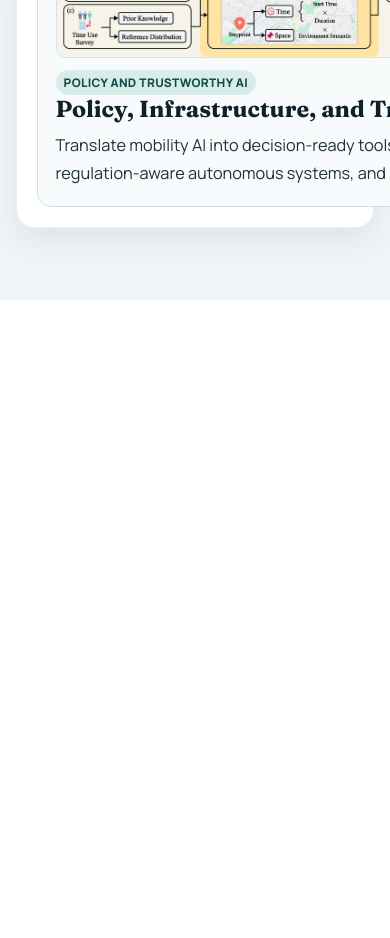
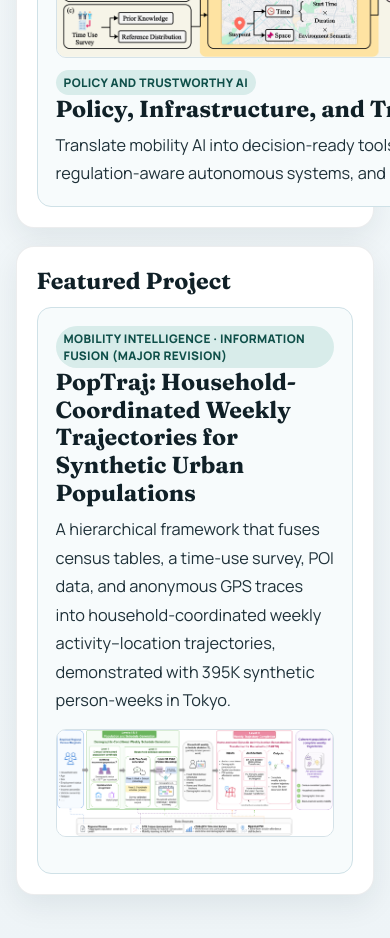
Before and after one commit to haox1228/haox1228.github.io, a plain HTML site: page research.html in a window 390 px wide. Shown: the part 1702-2640 px from the top of the page. Before the commit the page ends 2002 px from the top, so only its background shows below. Drawn offline with Linux system fonts and the light colour scheme.

Commit message:
Move PopTraj out of top nav into Research Directions
PopTraj is a single project, so drop it from the main navigation and
surface it as a Featured Project on Research Directions, with a link
from the Mobility Intelligence direction page and a back button.

Co-Authored-By: Claude Opus 5.5 <noreply@anthropic.com>

```diff
--- a/research.html
+++ b/research.html
@@ -19,7 +19,6 @@
       <nav class="nav-links" aria-label="Main Navigation">
         <a href="index.html">Home</a>
         <a class="active" href="research.html">Research Directions</a>
-        <a href="poptraj.html">PopTraj</a>
         <a href="publications.html">Publications</a>
       </nav>
     </div>
@@ -69,6 +68,24 @@
         </a>
       </div>
     </section>
+
+    <section class="card" style="margin-top:18px;">
+      <div class="section-head">
+        <h2>Featured Project</h2>
+      </div>
+      <a class="direction-card-link" href="poptraj.html">
+        <article class="direction-card">
+          <span class="project-meta">Mobility Intelligence &middot; Information Fusion (Major Revision)</span>
+          <h2>PopTraj: Household-Coordinated Weekly Trajectories for Synthetic Urban Populations</h2>
+          <p class="story">
+            A hierarchical framework that fuses census tables, a time-use survey, POI data, and anonymous GPS traces into household-coordinated weekly activity&ndash;location trajectories, demonstrated with 395K synthetic person-weeks in Tokyo.
+          </p>
+          <figure class="doc-figure">
+            <img src="assets/figures/poptraj-framework.png" alt="PopTraj framework overview">
+          </figure>
+        </article>
+      </a>
+    </section>
   </main>
   <script src="assets/js/site.js"></script>
 </body>
```
Also changed, not shown: direction-digital-twin.html (+0 -1 lines), direction-foundation.html (+1 -2 lines), direction-policy.html (+0 -1 lines), index.html (+0 -1 lines), poptraj.html (+3 -2 lines), publications.html (+0 -1 lines).
